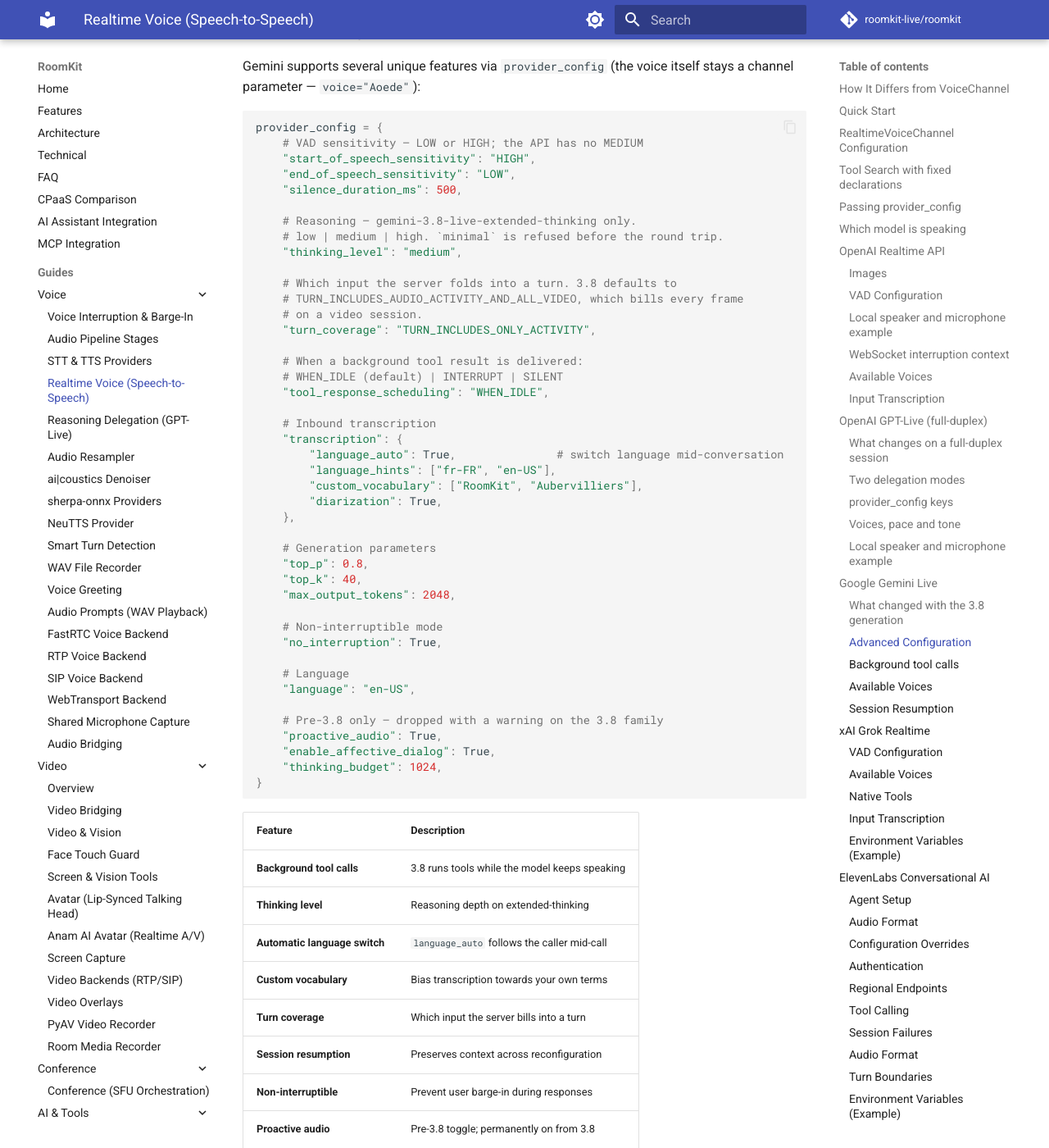
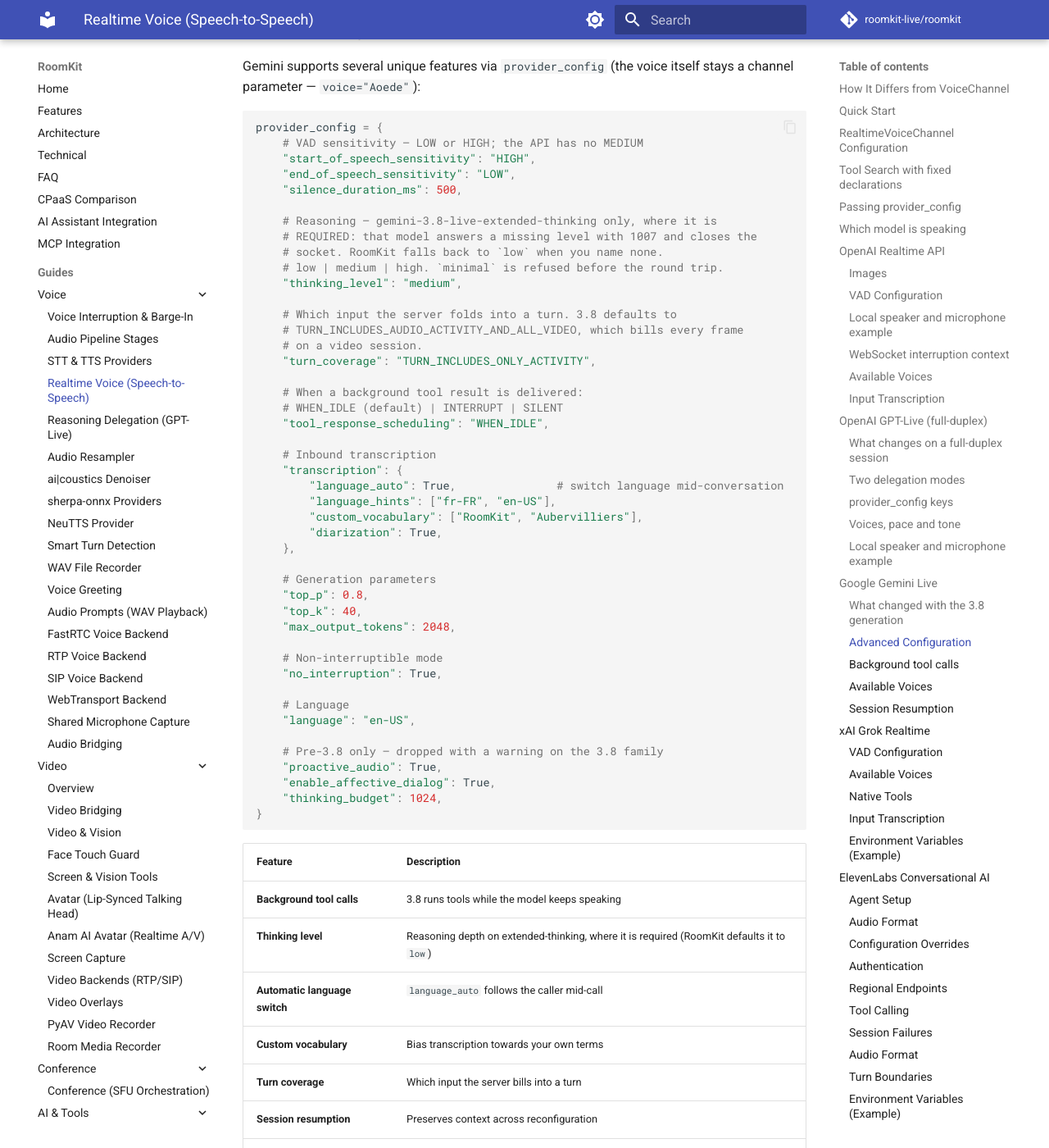
Before and after one commit to roomkit-live/roomkit-docs, an MkDocs documentation site: the page built from docs/guides/realtime-voice-providers.md, in a window 1280 px wide and 1400 px high, scrolled down 12743 px. Shown: the whole window at 82% size. Built offline with MkDocs 1.6.1 and Material for MkDocs 9.7.7, drawn with Linux system fonts in a browser that asks for light colours; comment, search, counter and statistics services are not loaded.

Commit message:
docs(realtime): thinking_level is required on extended-thinking, not optional
The live session closes with 1007 when it is missing; the guide said supported. Names the RoomKit fallback (low).

```diff
--- a/docs/guides/realtime-voice-providers.md
+++ b/docs/guides/realtime-voice-providers.md
@@ -532,7 +532,9 @@ provider_config = {
     "end_of_speech_sensitivity": "LOW",
     "silence_duration_ms": 500,
 
-    # Reasoning — gemini-3.8-live-extended-thinking only.
+    # Reasoning — gemini-3.8-live-extended-thinking only, where it is
+    # REQUIRED: that model answers a missing level with 1007 and closes the
+    # socket. RoomKit falls back to `low` when you name none.
     # low | medium | high. `minimal` is refused before the round trip.
     "thinking_level": "medium",
 
@@ -574,7 +576,7 @@ provider_config = {
 | Feature | Description |
 |---------|-------------|
 | **Background tool calls** | 3.8 runs tools while the model keeps speaking |
-| **Thinking level** | Reasoning depth on extended-thinking |
+| **Thinking level** | Reasoning depth on extended-thinking, where it is required (RoomKit defaults it to `low`) |
 | **Automatic language switch** | `language_auto` follows the caller mid-call |
 | **Custom vocabulary** | Bias transcription towards your own terms |
 | **Turn coverage** | Which input the server bills into a turn |
```
